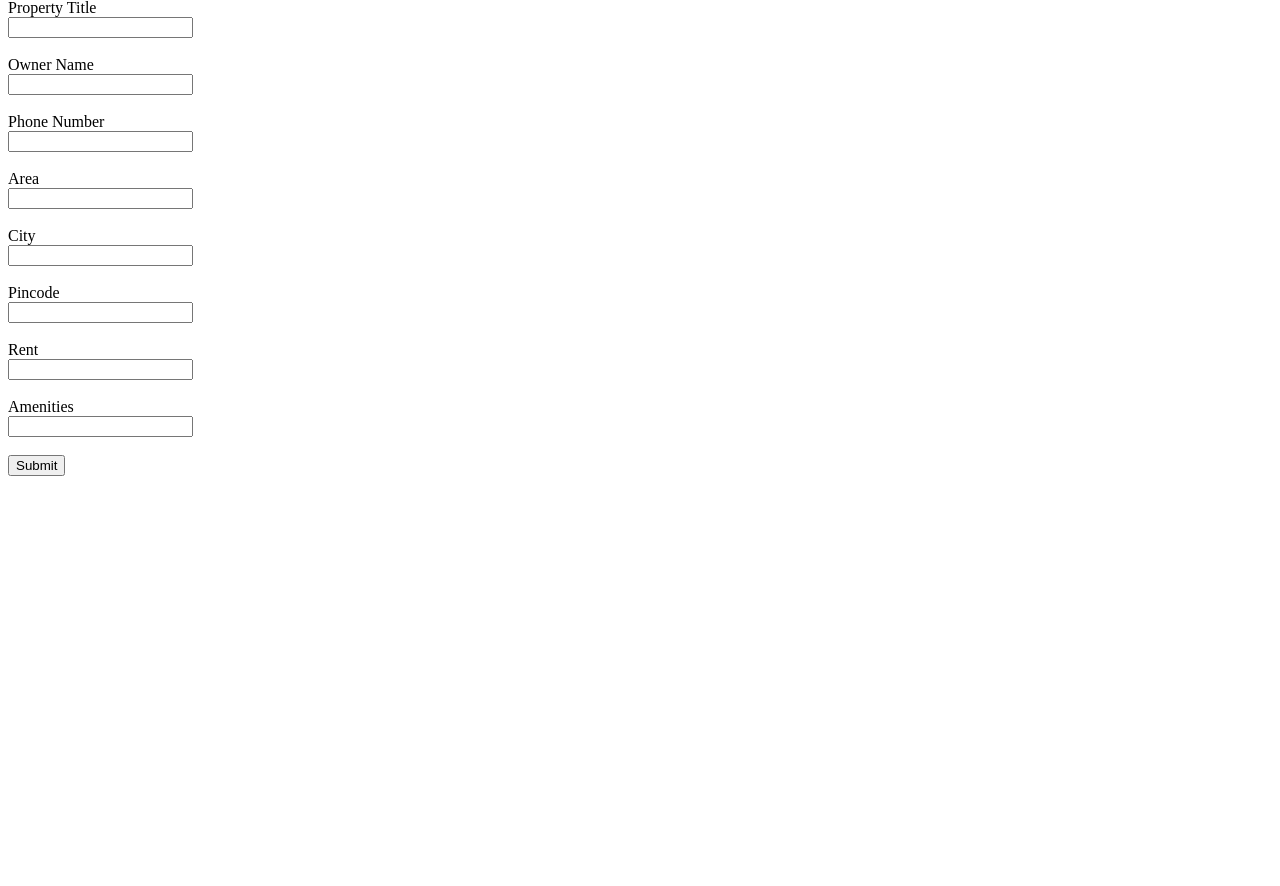
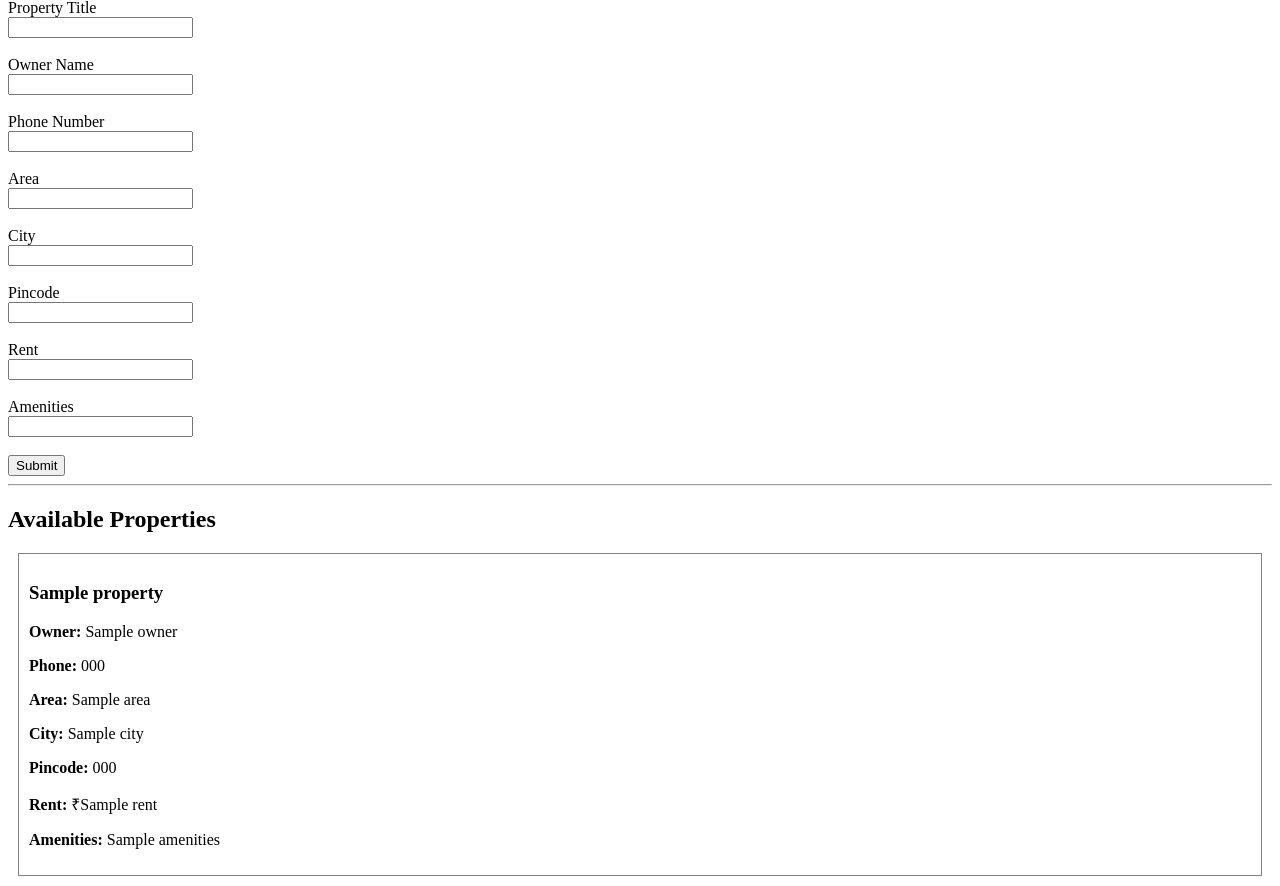
Before and after one commit to Riddhi-Daspute/RentRadar, a Django app: page / in a window 1280 px wide. Shown: the part 128-1014 px from the top of the page. Before the commit the page ends 604 px from the top, so only its background shows below. Run offline with Django 5.2, Linux system fonts and the light colour scheme; tables that the repository leaves empty hold one stand-in row (values such as "Sample post"); a database or web service that is not in the repository returns one stand-in record (values such as "Sample title").

Commit message:
Display rental proporties from MongoDB

```diff
--- a/listings/templates/home.html
+++ b/listings/templates/home.html
@@ -61,6 +61,36 @@
     </button>
 
 </form>
+<hr>
 
+<h2>Available Properties</h2>
+
+{% for property in properties %}
+
+<div style="border:1px solid gray; padding:10px; margin:10px;">
+
+    <h3>{{ property.title }}</h3>
+
+    <p><strong>Owner:</strong> {{ property.owner }}</p>
+
+    <p><strong>Phone:</strong> {{ property.phone }}</p>
+
+    <p><strong>Area:</strong> {{ property.area }}</p>
+
+    <p><strong>City:</strong> {{ property.city }}</p>
+
+    <p><strong>Pincode:</strong> {{ property.pincode }}</p>
+
+    <p><strong>Rent:</strong> ₹{{ property.rent }}</p>
+
+    <p><strong>Amenities:</strong> {{ property.amenities }}</p>
+
+</div>
+
+{% empty %}
+
+<p>No properties available.</p>
+
+{% endfor %}
 </body>
 </html>
--- a/listings/views.py
+++ b/listings/views.py
@@ -61,4 +61,8 @@ def home(request):
 
         messages.success(request, "Property details received successfully!")
 
-    return render(request, 'home.html')
+    properties = list(properties_collection.find())
+    return render(request, 'home.html',
+    {
+        "properties": properties
+    })
```
